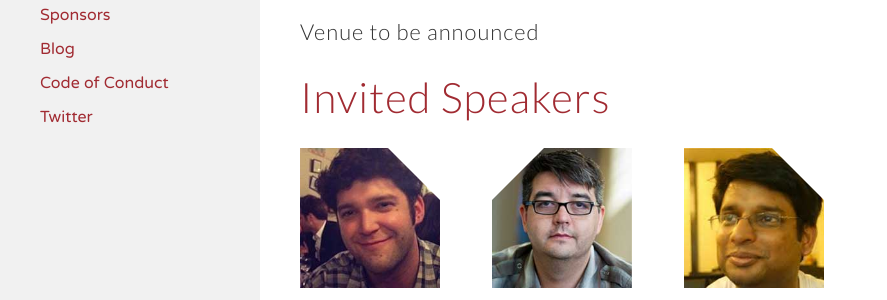
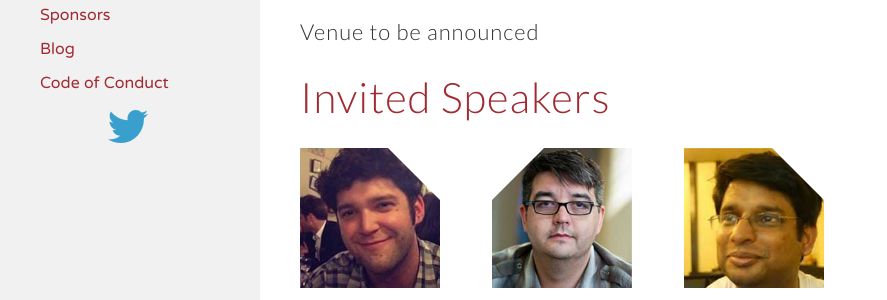
Before and after one commit to GardenCityRuby/GCRC2014, a Jekyll site: the page built from index.html, in a window 1280 px wide. Shown: the part 250-550 px from the top of the page, without its empty margins (0-887 px from the left). Built offline with Jekyll 4.4.1, drawn with Linux system fonts in a browser that asks for light colours; nearby versions of some CDN libraries.

Commit message:
Twitter link is now logo As per #7

```diff
--- a/_config.yml
+++ b/_config.yml
@@ -30,9 +30,6 @@ links:
     url: /blog
   - title: Code of Conduct
     url: /code-of-conduct
-  - title: Twitter
-    url: https://twitter.com/GardenCityRb
-    external: true
 
 # http://en.wikipedia.org/wiki/List_of_tz_database_time_zones
 timezone:    Asia/Kolkata
--- a/_includes/navigation.html
+++ b/_includes/navigation.html
@@ -3,5 +3,13 @@
     {% for link in site.links %}
     <li class="page_item"><a href="{% if link.external %}{{ link.url }}{% else %}{{ site.url }}{{ link.url }}{% endif %}" {% if link.external %}target="_blank"{% endif %}>{{ link.title }}</a></li>
     {% endfor %}
-  </ul>
+    </ul>
 </div>
+
+<div id="twitter_link">
+  <a href="//twitter.com/GardenCityRb">
+    <div id="twitter">
+      Twitter
+    </div>
+  </a>
+<div>
--- a/assets/css/style.css
+++ b/assets/css/style.css
@@ -1004,3 +1004,17 @@ table tfoot tr td {
 -------------------------------------------------------------------------------*/
 /* required classes
 -------------------------------------------------------------------------------*/
+#twitter_link a #twitter {
+  margin: 10px auto 0;
+  text-indent: -9999px;
+  background: url("/images/twitter_logo.png") no-repeat;
+  height: 36px;
+  max-width: 45px;
+}
+#twitter_link a:hover #twitter {
+  margin: 6px auto 0;
+  text-indent: -9999px;
+  background: url("/images/twitter_logo_hover.png") no-repeat;
+  height: 40px;
+  max-width: 48px;
+}
```
Also changed, not shown: assets/less/style.less (+21 -0 lines), images/twitter_logo.png (added), images/twitter_logo@2x.png (added), images/twitter_logo_hover.png (added), images/twitter_logo_hover@2x.png (added).
